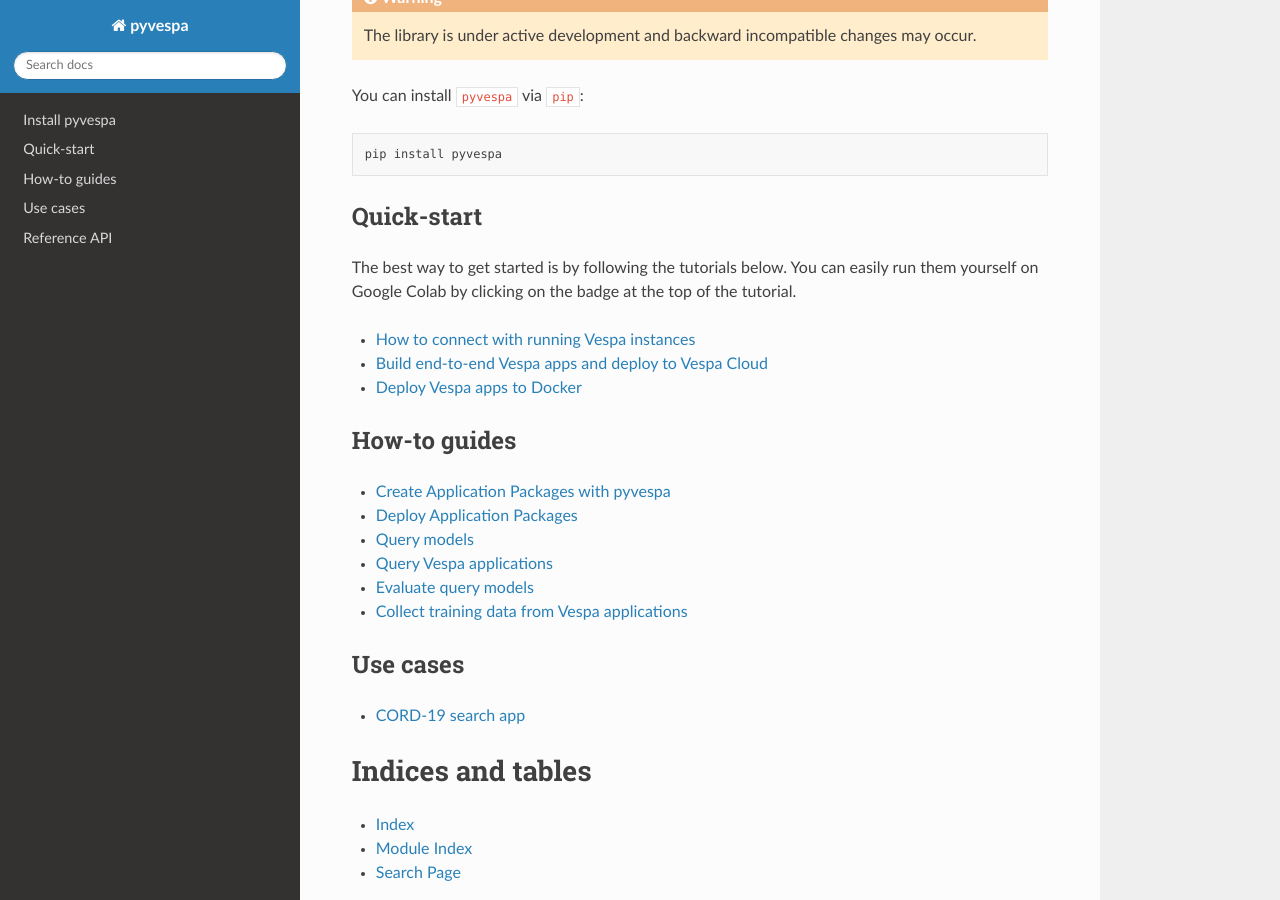
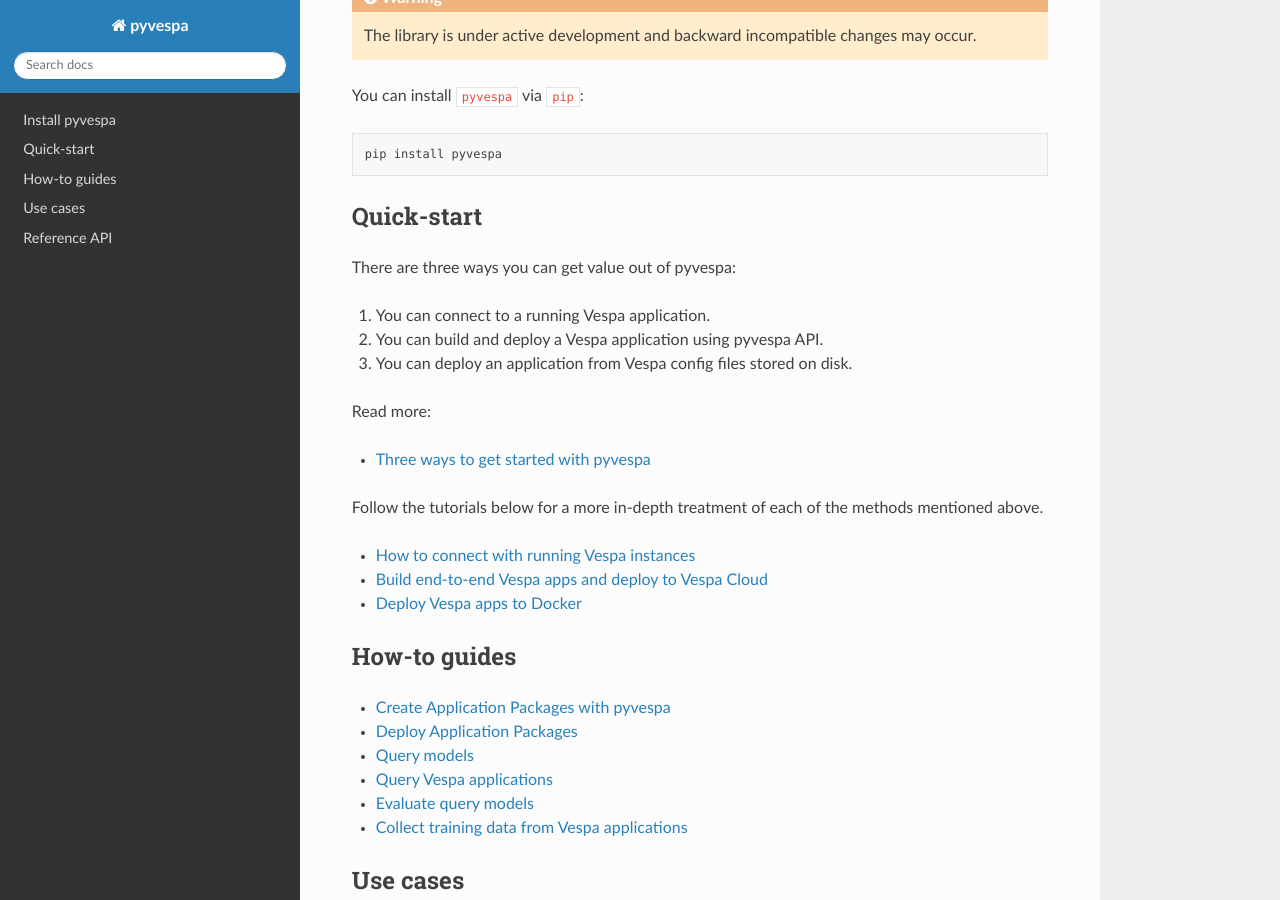
Before and after one commit to vespa-engine/pyvespa, a Sphinx documentation site: the page built from docs/sphinx/source/index.rst, in a window 1280 px wide and 900 px high, scrolled down 354 px. Built offline with Sphinx 7.4.7 and the Read the Docs theme 2.0.0, drawn with Linux system fonts in a browser that asks for light colours; pages that are not in the unit, such as notebooks, are missing from menus.

Commit message:
update index page

```diff
--- a/docs/sphinx/source/index.rst
+++ b/docs/sphinx/source/index.rst
@@ -38,14 +38,21 @@
 Quick-start
 +++++++++++
 
-The best way to get started is by following the tutorials below. You can easily run them yourself on Google Colab
-by clicking on the badge at the top of the tutorial.
+There are three ways you can get value out of pyvespa:
 
+#. You can connect to a running Vespa application.
+#. You can build and deploy a Vespa application using pyvespa API.
+#. You can deploy an application from Vespa config files stored on disk.
+
+Read more:
+
+- :doc:`three-ways-to-get-started-with-pyvespa`
+
+Follow the tutorials below for a more in-depth treatment of each of the methods mentioned above.
 
 - :doc:`connect-to-vespa-instance`
 - :doc:`create-and-deploy-vespa-cloud`
 - :doc:`create-and-deploy-vespa-docker`
-
 
 How-to guides
 +++++++++++++
```
